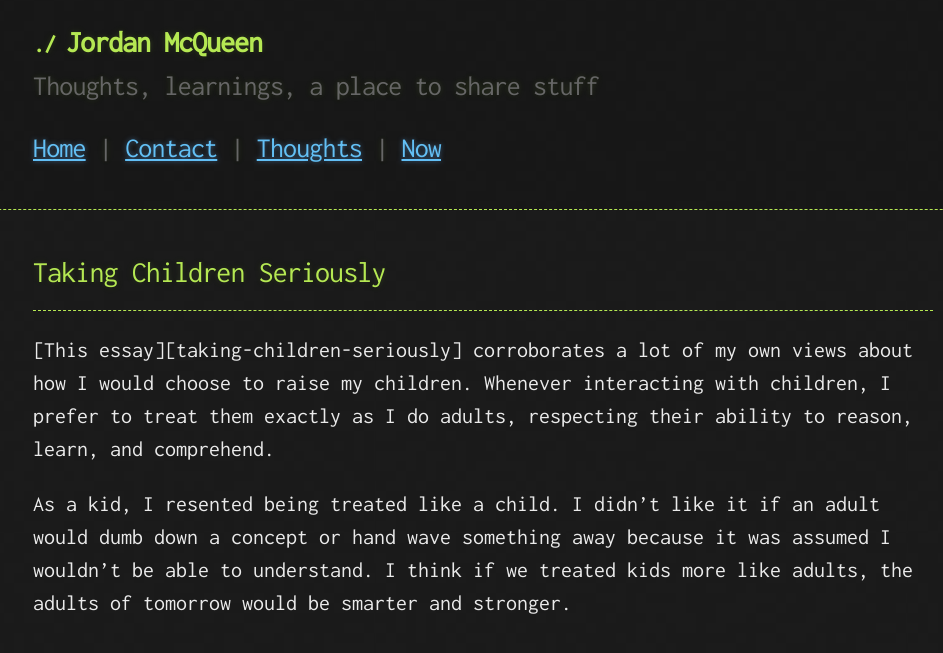
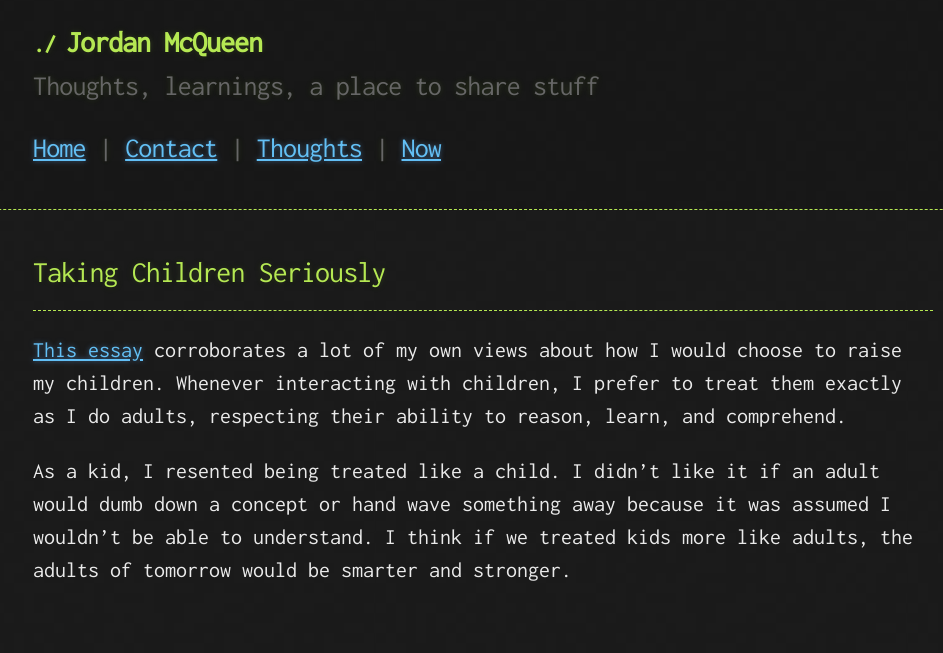
Before and after one commit to mcqueenjordan/mcqueenjordan.github.io, a Jekyll site: the page built from _thought/taking-children-seriously.md, in a window 1280 px wide. Shown: the top 653 px of the page, without its empty margins (157-1100 px from the left). Built offline with Jekyll 4.4.1, drawn with Linux system fonts in a browser that asks for light colours; part of the change alters nothing that is shown.

Commit message:
add link

```diff
--- a/_thought/taking-children-seriously.md
+++ b/_thought/taking-children-seriously.md
@@ -16,3 +16,5 @@ As a kid, I resented being treated like a child. I didn't like it if an adult
 would dumb down a concept or hand wave something away because it was assumed
 I wouldn't be able to understand. I think if we treated kids more like adults,
 the adults of tomorrow would be smarter and stronger.
+
+[taking-children-seriously]: http://fallibleideas.com/taking-children-seriously
```
